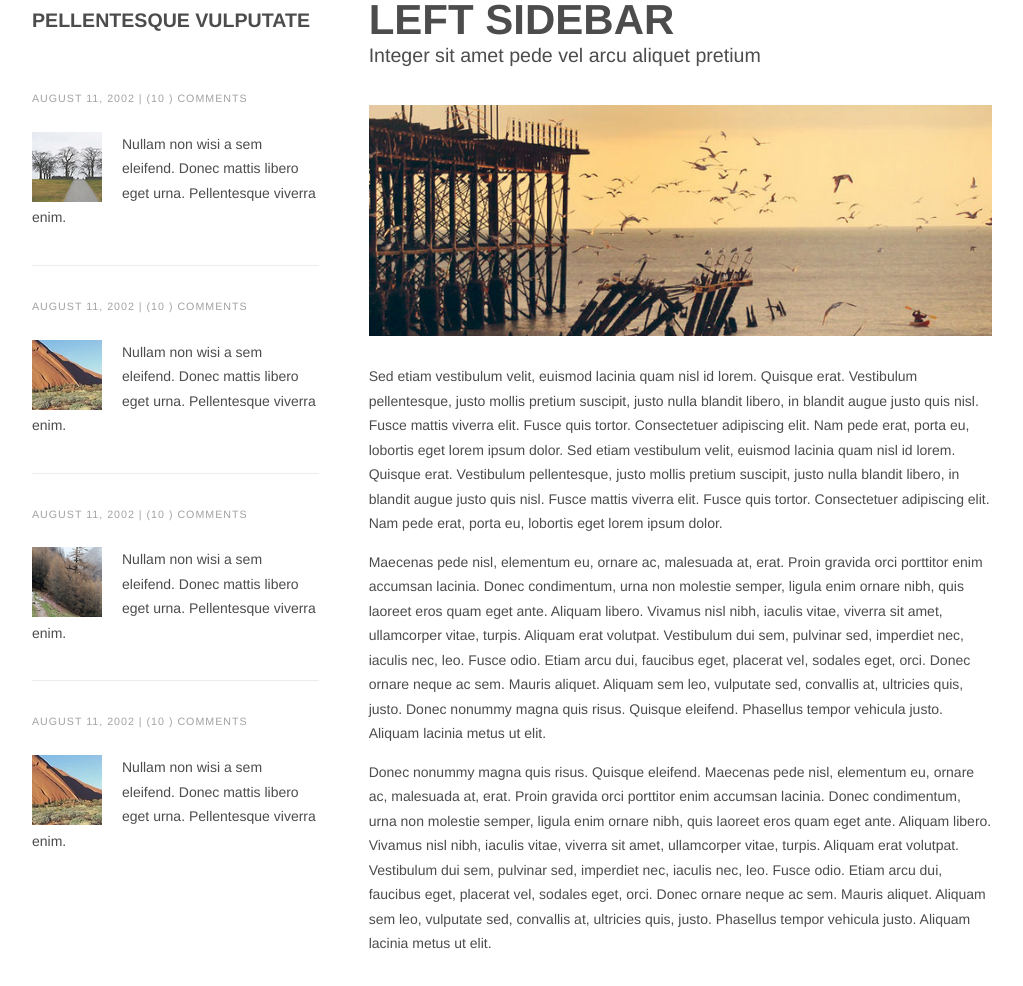
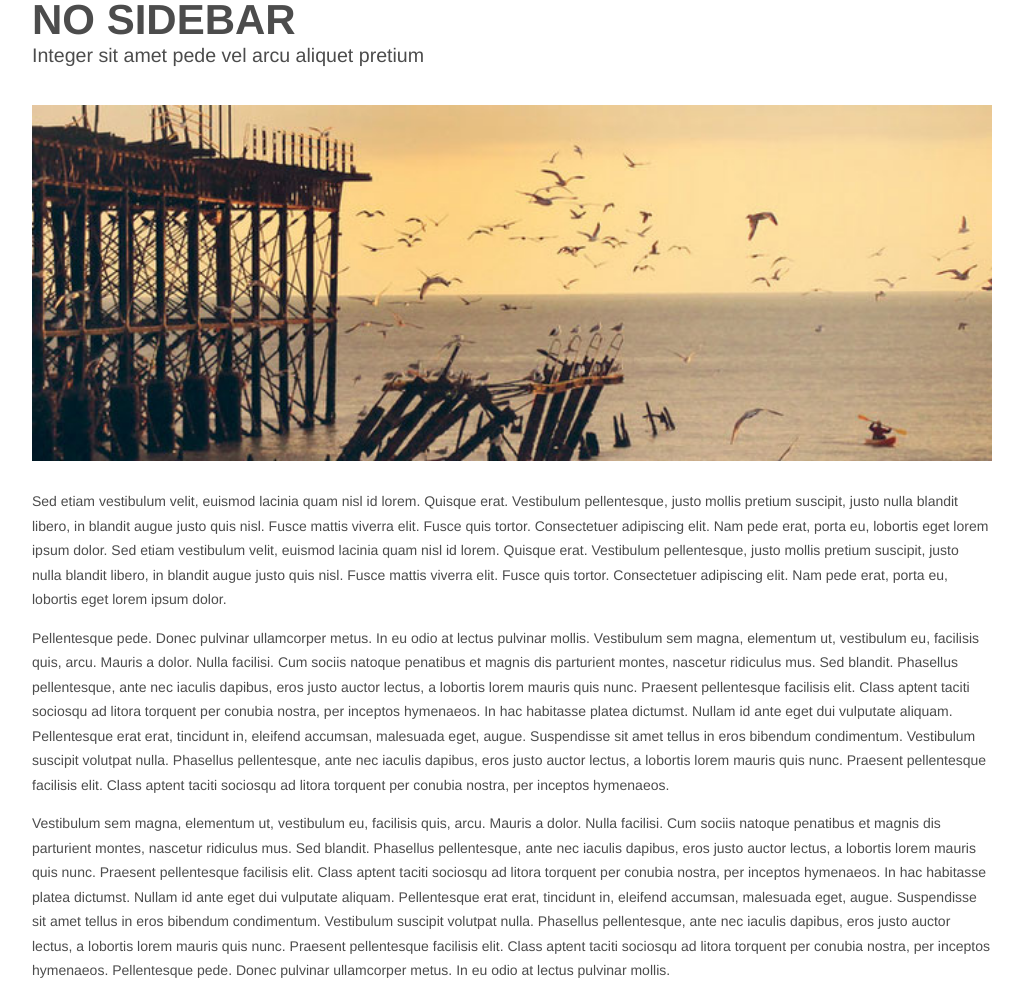
Before and after one commit to raonp1/Portfolio, a plain HTML site: page left-sidebar.html in a window 1280 px wide. Shown: the part 380-1366 px from the top of the page, without its empty margins (128-1151 px from the left). Drawn offline with nearby package versions, Linux system fonts and the light colour scheme.

Commit message:
no side bars

```diff
--- a/left-sidebar.html
+++ b/left-sidebar.html
@@ -53,48 +53,17 @@
 			<div class="container">
 				<div class="row">
 
-					<!-- Sidebar -->
-					<div id="sidebar" class="4u">
+					<!-- Content -->
+					<div id="content" class="12u skel-cell-important">
 						<section>
 							<header>
-								<h2>Pellentesque vulputate</h2>
-							</header>
-							<ul class="style">
-								<li>
-									<p class="posted">August 11, 2002  |  (10 )  Comments</p>
-									<img src="images/pic04.jpg" alt="" />
-									<p class="text">Nullam non wisi a sem eleifend. Donec mattis libero eget urna. Pellentesque viverra enim.</p>
-								</li>
-								<li>
-									<p class="posted">August 11, 2002  |  (10 )  Comments</p>
-									<img src="images/pic05.jpg" alt="" />
-									<p class="text">Nullam non wisi a sem eleifend. Donec mattis libero eget urna. Pellentesque viverra enim.</p>
-								</li>
-								<li>
-									<p class="posted">August 11, 2002  |  (10 )  Comments</p>
-									<img src="images/pic06.jpg" alt="" />
-									<p class="text">Nullam non wisi a sem eleifend. Donec mattis libero eget urna. Pellentesque viverra enim.</p>
-								</li>
-								<li>
-									<p class="posted">August 11, 2002  |  (10 )  Comments</p>
-									<img src="images/pic05.jpg" alt="" />
-									<p class="text">Nullam non wisi a sem eleifend. Donec mattis libero eget urna. Pellentesque viverra enim.</p>
-								</li>
-							</ul>
-						</section>
-					</div>
-
-					<!-- Content -->
-					<div id="content" class="8u skel-cell-important">
-						<section>
-							<header>
-								<h2>Left Sidebar</h2>
+								<h2>No Sidebar</h2>
 								<span class="byline">Integer sit amet pede vel arcu aliquet pretium</span>
 							</header>
 							<a href="#" class="image full"><img src="images/pic07.jpg" alt="" /></a>
 							<p>Sed etiam vestibulum velit, euismod lacinia quam nisl id lorem. Quisque erat. Vestibulum pellentesque, justo mollis pretium suscipit, justo nulla blandit libero, in blandit augue justo quis nisl. Fusce mattis viverra elit. Fusce quis tortor. Consectetuer adipiscing elit. Nam pede erat, porta eu, lobortis eget lorem ipsum dolor. Sed etiam vestibulum velit, euismod lacinia quam nisl id lorem. Quisque erat. Vestibulum pellentesque, justo mollis pretium suscipit, justo nulla blandit libero, in blandit augue justo quis nisl. Fusce mattis viverra elit. Fusce quis tortor. Consectetuer adipiscing elit. Nam pede erat, porta eu, lobortis eget lorem ipsum dolor.</p>
-							<p>Maecenas pede nisl, elementum eu, ornare ac, malesuada at, erat. Proin gravida orci porttitor enim accumsan lacinia. Donec condimentum, urna non molestie semper, ligula enim ornare nibh, quis laoreet eros quam eget ante. Aliquam libero. Vivamus nisl nibh, iaculis vitae, viverra sit amet, ullamcorper vitae, turpis. Aliquam erat volutpat. Vestibulum dui sem, pulvinar sed, imperdiet nec, iaculis nec, leo. Fusce odio. Etiam arcu dui, faucibus eget, placerat vel, sodales eget, orci. Donec ornare neque ac sem. Mauris aliquet. Aliquam sem leo, vulputate sed, convallis at, ultricies quis, justo. Donec nonummy magna quis risus. Quisque eleifend. Phasellus tempor vehicula justo. Aliquam lacinia metus ut elit.</p>
-							<p>Donec nonummy magna quis risus. Quisque eleifend. Maecenas pede nisl, elementum eu, ornare ac, malesuada at, erat. Proin gravida orci porttitor enim accumsan lacinia. Donec condimentum, urna non molestie semper, ligula enim ornare nibh, quis laoreet eros quam eget ante. Aliquam libero. Vivamus nisl nibh, iaculis vitae, viverra sit amet, ullamcorper vitae, turpis. Aliquam erat volutpat. Vestibulum dui sem, pulvinar sed, imperdiet nec, iaculis nec, leo. Fusce odio. Etiam arcu dui, faucibus eget, placerat vel, sodales eget, orci. Donec ornare neque ac sem. Mauris aliquet. Aliquam sem leo, vulputate sed, convallis at, ultricies quis, justo. Phasellus tempor vehicula justo. Aliquam lacinia metus ut elit.</p>
+							<p>Pellentesque pede. Donec pulvinar ullamcorper metus. In eu odio at lectus pulvinar mollis. Vestibulum sem magna, elementum ut, vestibulum eu, facilisis quis, arcu. Mauris a dolor. Nulla facilisi. Cum sociis natoque penatibus et magnis dis parturient montes, nascetur ridiculus mus. Sed blandit. Phasellus pellentesque, ante nec iaculis dapibus, eros justo auctor lectus, a lobortis lorem mauris quis nunc. Praesent pellentesque facilisis elit. Class aptent taciti sociosqu ad litora torquent per conubia nostra, per inceptos hymenaeos. In hac habitasse platea dictumst. Nullam id ante eget dui vulputate aliquam. Pellentesque erat erat, tincidunt in, eleifend accumsan, malesuada eget, augue. Suspendisse sit amet tellus in eros bibendum condimentum. Vestibulum suscipit volutpat nulla. Phasellus pellentesque, ante nec iaculis dapibus, eros justo auctor lectus, a lobortis lorem mauris quis nunc. Praesent pellentesque facilisis elit. Class aptent taciti sociosqu ad litora torquent per conubia nostra, per inceptos hymenaeos.</p>
+							<p>Vestibulum sem magna, elementum ut, vestibulum eu, facilisis quis, arcu. Mauris a dolor. Nulla facilisi. Cum sociis natoque penatibus et magnis dis parturient montes, nascetur ridiculus mus. Sed blandit. Phasellus pellentesque, ante nec iaculis dapibus, eros justo auctor lectus, a lobortis lorem mauris quis nunc. Praesent pellentesque facilisis elit. Class aptent taciti sociosqu ad litora torquent per conubia nostra, per inceptos hymenaeos. In hac habitasse platea dictumst. Nullam id ante eget dui vulputate aliquam. Pellentesque erat erat, tincidunt in, eleifend accumsan, malesuada eget, augue. Suspendisse sit amet tellus in eros bibendum condimentum. Vestibulum suscipit volutpat nulla. Phasellus pellentesque, ante nec iaculis dapibus, eros justo auctor lectus, a lobortis lorem mauris quis nunc. Praesent pellentesque facilisis elit. Class aptent taciti sociosqu ad litora torquent per conubia nostra, per inceptos hymenaeos. Pellentesque pede. Donec pulvinar ullamcorper metus. In eu odio at lectus pulvinar mollis.</p>
 						</section>
 					</div>
 
```
Also changed, not shown: index.html (+5 -29 lines), right-sidebar.html (+4 -35 lines), 1 other file.
